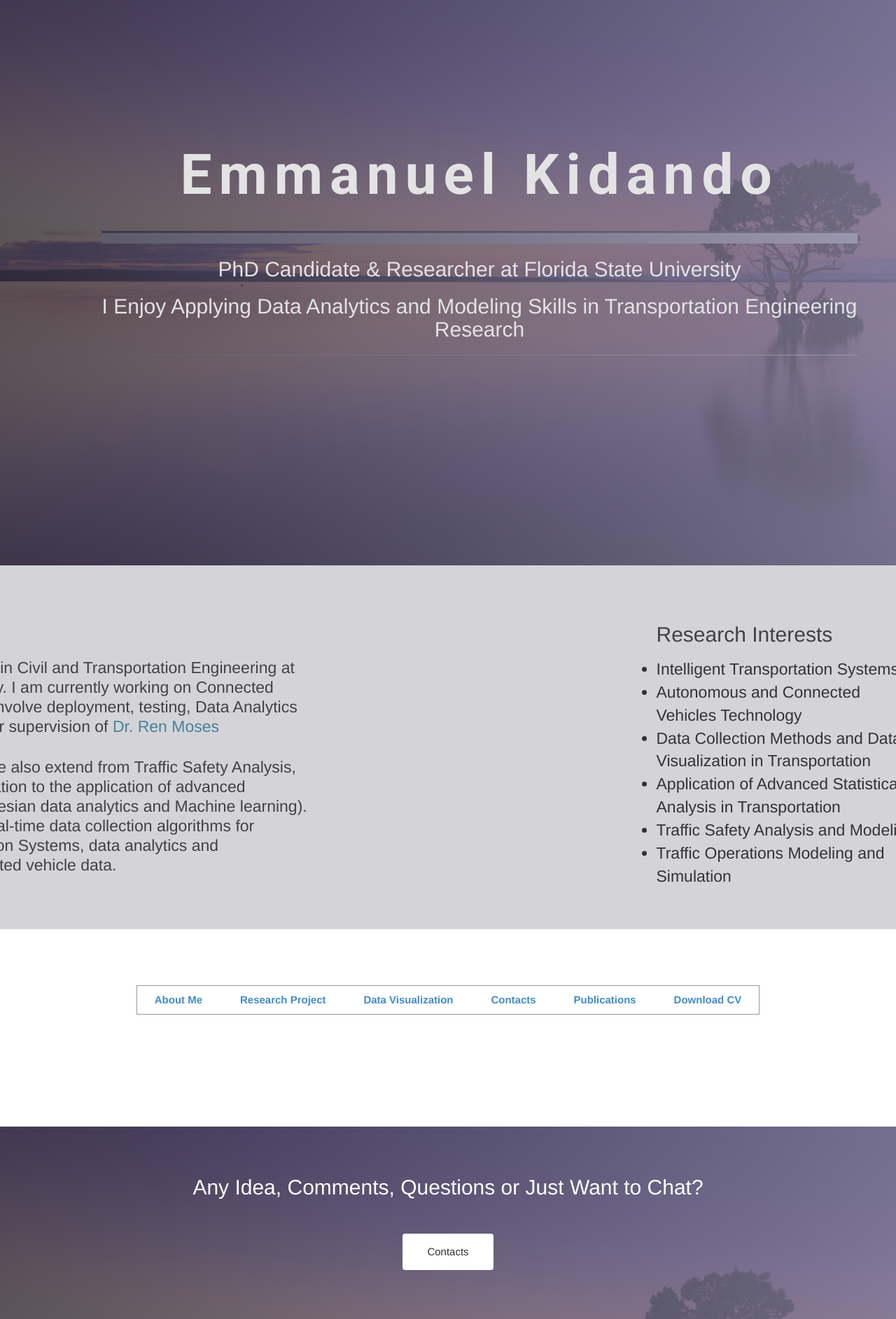
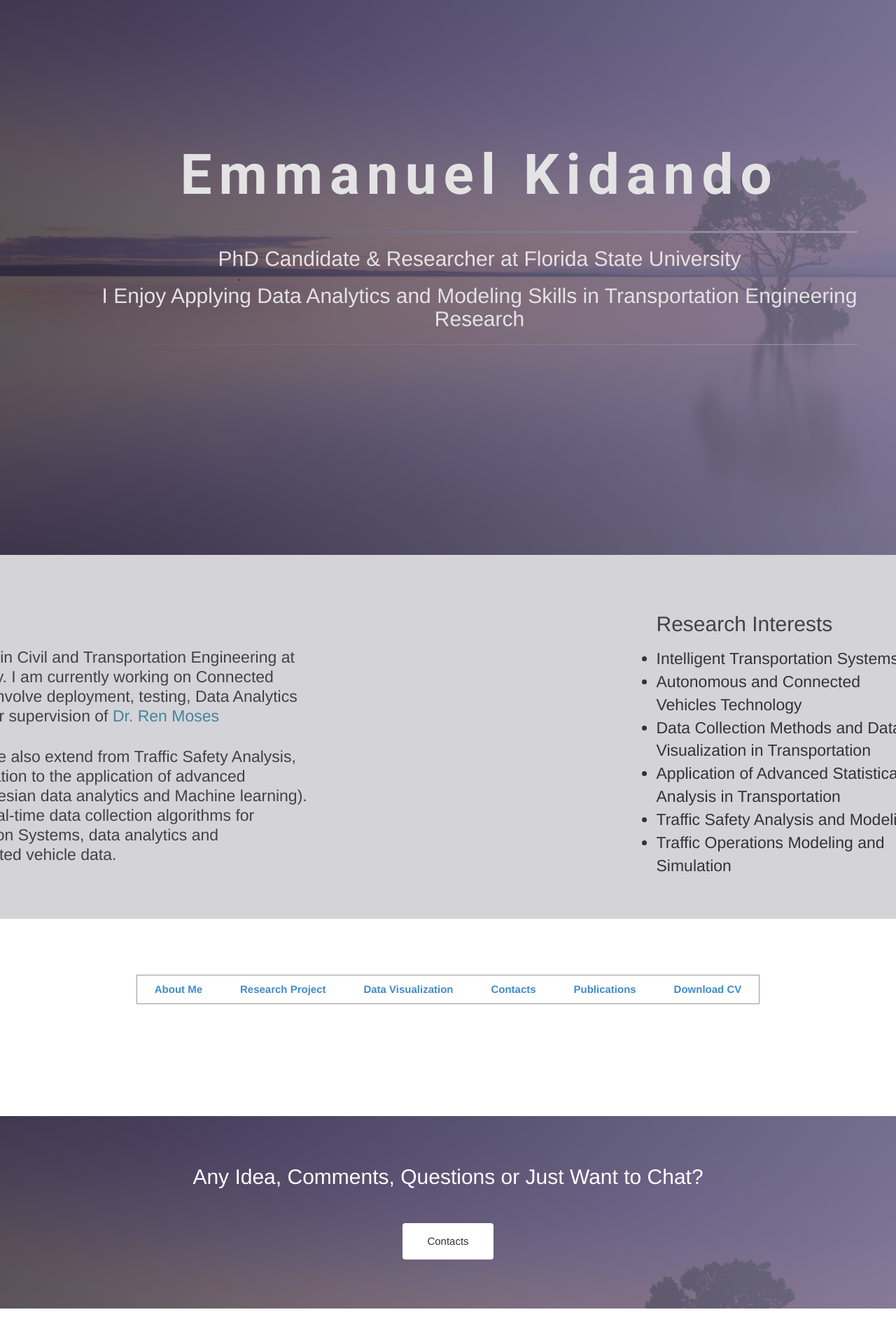
Before and after one commit to ekidando/Kidando, a Jekyll site: the page index.html, which Jekyll copies as it is, in a window 1280 px wide. Shown: the whole page at 70% size. Built offline with Jekyll 4.4.1, drawn with Linux system fonts in a browser that asks for light colours; some web fonts are replaced.

Commit message:
Update index.html

```diff
--- a/index.html
+++ b/index.html
@@ -27,7 +27,7 @@
         <div class="block">
 
           <h1 class="animated fadeInUp">Emmanuel Kidando </h1>
-          <hr class="style1">
+          <hr style="height:3px; border:none; color:#e2e2e2; background-color:#e2e2e2;">
           <h2 class="animated fadeInUp"> PhD Candidate & Researcher at Florida State University</h2>
           <h2 class="animated fadeInUp">I Enjoy Applying Data Analytics and Modeling Skills in Transportation Engineering Research</h2>
           <hr>
```
